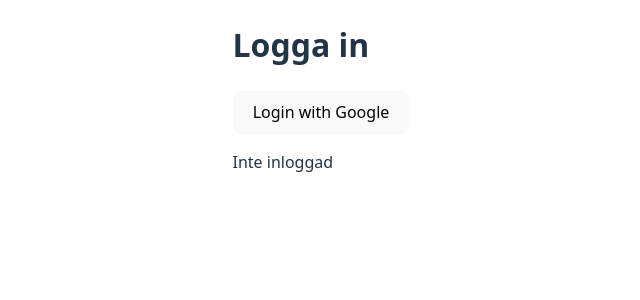
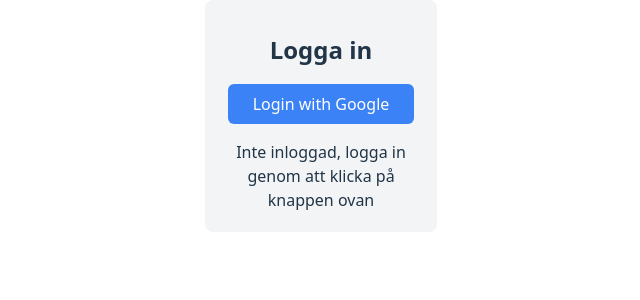
Before and after one commit to chas-academy/u09-business-project-team-wanderlust, a React (Vite) app in the folder frontend/: page /login in a window 1280 px wide. Shown: the top 300 px of the page, without its empty margins (319-959 px from the left). Built offline with nearby package versions, Linux system fonts and the light colour scheme; no server answers.

Commit message:
made login in page looking a little better

```diff
--- a/frontend/src/features/auth/Login.tsx
+++ b/frontend/src/features/auth/Login.tsx
@@ -1,4 +1,6 @@
 import { useEffect, useState } from "react";
+// import { Header } from "../components/Header";
+// import LoginPage from "../../pages/loginPage";
 
 const API_BASE_URL = import.meta.env.VITE_API_BASE_URL || "http://localhost:3000/api";
 
@@ -23,16 +25,46 @@ const Login = () => {
   }
 
   return (
-    <div className="login">
-      <h1>Logga in</h1>
-        <button onClick={signIn}>Login with Google</button>
+
+<div className="flex items-center justify-center min-h-screen bg-gray-700">
+  <div
+    style={{
+      backgroundColor: '#f3f4f6',
+      width: '200px',
+      height: '200px',
+      padding: '1rem',
+      borderRadius: '0.5rem',
+      border: '1px solidrgb(5, 5, 5)', // Tailwind border-gray-600
+      textAlign: 'center',
+    }}
+  >
+    <h1 style={{ fontSize: '1.5rem', fontWeight: 600, marginBottom: '1rem' }}>
+      Logga in
+    </h1>
+
+    <button
+      style={{
+        backgroundColor: '#3b82f6 ',
+        color: 'white',
+        padding: '0.5rem 1.5rem',
+        borderRadius: '0.375rem',
+        cursor: 'pointer',
+        transition: 'background-color 0.2s',
+      }}
+        onClick={signIn}
+      >
+        Login with Google
+      </button>
             {/* Visa om användaren är inloggad */}
     {user ? (
       <p>Inloggad som: {user.username || user.email}</p>
     ) : (
-      <p>Inte inloggad</p>
+      <p>Inte inloggad, logga in genom att klicka på knappen ovan</p>
     )}
+
     </div>
+    </div>
+
   )
 };
 
```
